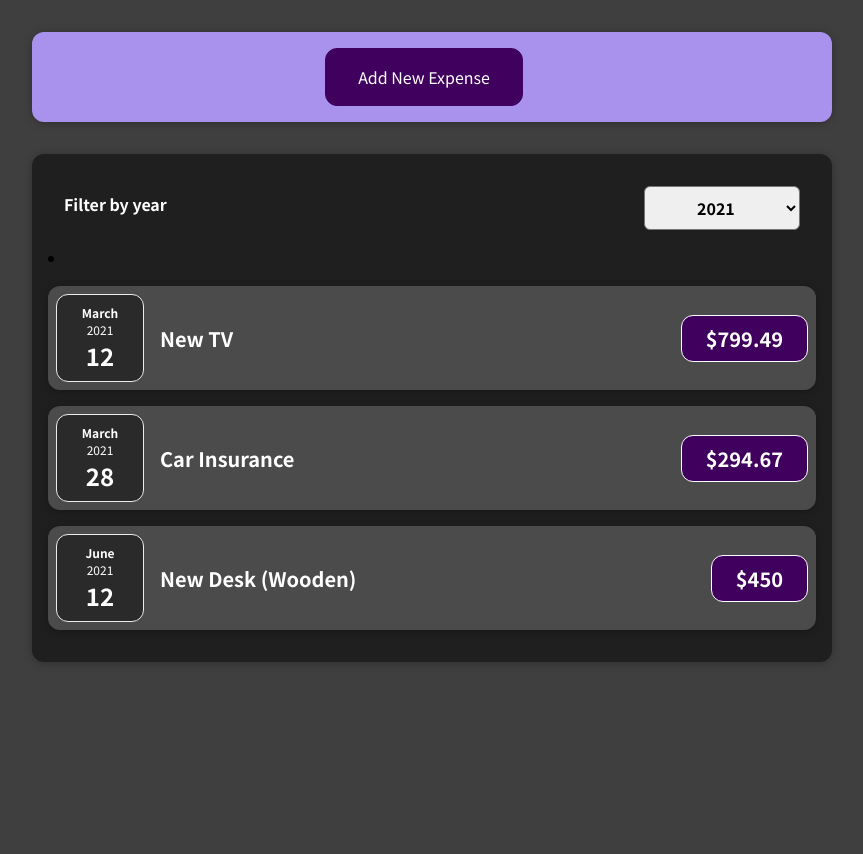
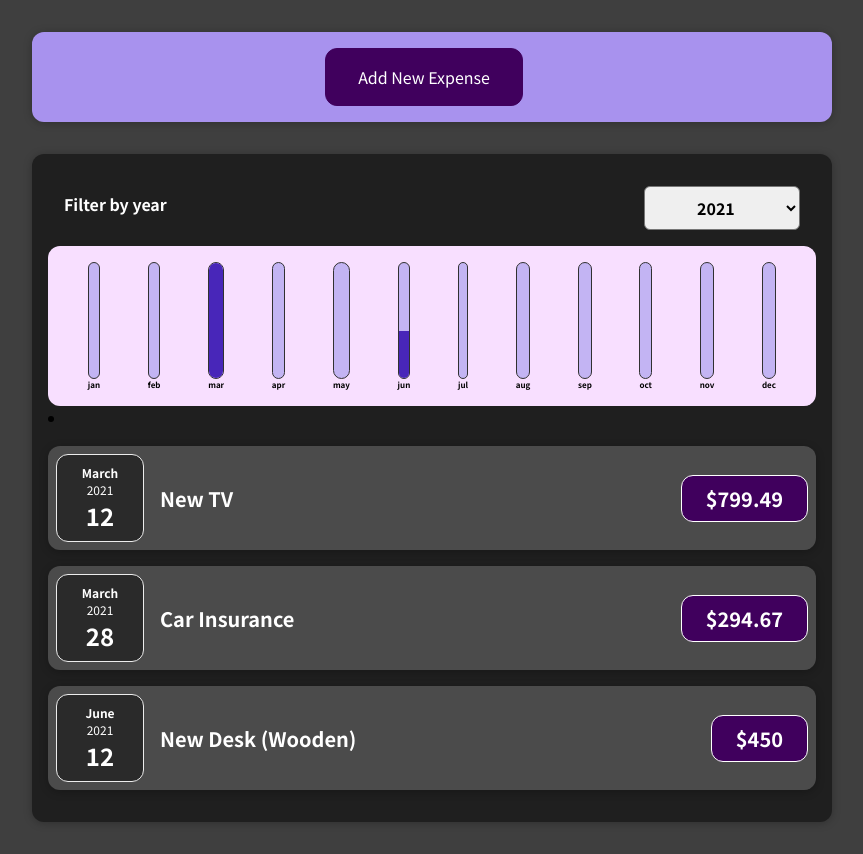
Before and after one commit to arfath2/ReactFrist, a React (Create React App) app: page / in a window 1280 px wide. Shown: the whole page, without its empty margins (208-1071 px from the left). Before the commit the page ends 800 px from the top, so only its background shows below. Built offline with nearby package versions, Linux system fonts and the light colour scheme.

Commit message:
chartApp

```diff
--- /dev/null
+++ b/src/components/Chart/Chart.css
@@ -0,0 +1,9 @@
+.chart {
+    padding: 1rem;
+    border-radius: 12px;
+    background-color: #f8dfff;
+    text-align: center;
+    display: flex;
+    justify-content: space-around;
+    height: 10rem;
+  }
--- /dev/null
+++ b/src/components/Chart/Chart.js
@@ -0,0 +1,21 @@
+import React from "react";
+import ChartBar from "./ChartBar"
+import './Chart.css'
+
+const chart = (props) =>{
+    const dataPointvalues = props.dataPoints.map(dataPoint => dataPoint.value)
+    const totalMaximum = Math.max(...dataPointvalues)
+
+    return <div className="chart">
+        {props.dataPoints.map((dataPoint) =>
+        <ChartBar
+        key={dataPoint.label}
+        value={dataPoint.value}
+        maxValue={totalMaximum}
+        label={dataPoint.label}
+        />
+        )}
+    </div>
+}
+
+export default chart
--- /dev/null
+++ b/src/components/Chart/ChartBar.css
@@ -0,0 +1,30 @@
+.chart-bar {
+    height: 100%;
+    display: flex;
+    flex-direction: column;
+    align-items: center;
+  }
+
+  .chart-bar__inner {
+    height: 100%;
+    width: 100%;
+    border: 1px solid #313131;
+    border-radius: 12px;
+    background-color: #c3b4f3;
+    overflow: hidden;
+    display: flex;
+    flex-direction: column;
+    justify-content: flex-end;
+  }
+
+  .chart-bar__fill {
+    background-color: #4826b9;
+    width: 100%;
+    transition: all 0.3s ease-out;
+  }
+
+  .chart-bar__label {
+    font-weight: bold;
+    font-size: 0.5rem;
+    text-align: center;
+  }
--- /dev/null
+++ b/src/components/Chart/ChartBar.js
@@ -0,0 +1,22 @@
+import React from "react";
+import './ChartBar.css'
+
+const ChartBar = (props) =>{
+    let barFillHeight = "0%"
+
+    if(props.maxValue >0){
+        barFillHeight =Math.round((props.value /props.maxValue) * 100) + '%';
+    }
+
+return <div className="chart-bar">
+    <div className="chart-bar__inner">
+    <div className="chart-bar__fill" style={{height:barFillHeight}}>
+
+    </div>
+    </div>
+
+    <div className=" chart-bar__label">{props.label}</div>
+</div>
+}
+
+export default ChartBar;
--- /dev/null
+++ b/src/components/Expenses/ExpenseChart.js
@@ -0,0 +1,27 @@
+import React from "react";
+import Chart from "../Chart/Chart";
+
+const ExpenseChart = props =>{
+    const chartDataPoint = [
+        {label:'jan', value: 0},
+        {label:'feb', value: 0},
+        {label:'mar', value: 0},
+        {label:'apr', value: 0},
+        {label:'may', value: 0},
+        {label:'jun', value: 0},
+        {label:'jul', value: 0},
+        {label:'aug', value: 0},
+        {label:'sep', value: 0},
+        {label:'oct', value: 0},
+        {label:'nov', value: 0},
+        {label:'dec', value: 0}
+    ];
+    for(const expense of props.expenses){
+        const expenseMonth = expense.date.getMonth();
+        chartDataPoint[expenseMonth].value += expense.amount
+    }
+
+ return <Chart dataPoints={chartDataPoint} />
+}
+
+export default ExpenseChart;
--- a/src/components/Expenses/Expenses.js
+++ b/src/components/Expenses/Expenses.js
@@ -3,6 +3,7 @@ import Card from '../UI/Card';
 import ExpenseItem from './ExpenseItem';
 import ExpenseFilter from './ExpenseFilter'
 import './Expenses.css';
+import ExpenseChart from './ExpenseChart';
 import ExpenseList from './ExpenseList';
 
 function Expenses(props) {
@@ -20,6 +21,7 @@ function Expenses(props) {
     <div>
     <Card className="expenses">
     <ExpenseFilter selected={filteredYear}  onChangeFilter={filterChangeHandler}/>
+    <ExpenseChart expenses={filteredExpense} />
     <ExpenseList items={filteredExpense} />
     </Card>
     </div>
```
Also changed, not shown: 1 other file (tests, documents, lock files or other folders).
